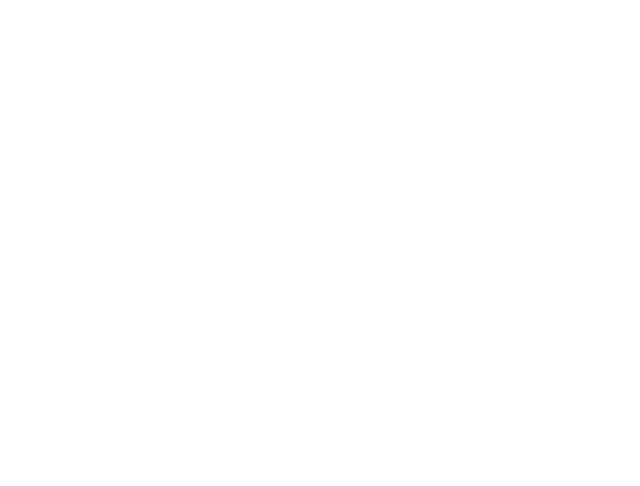
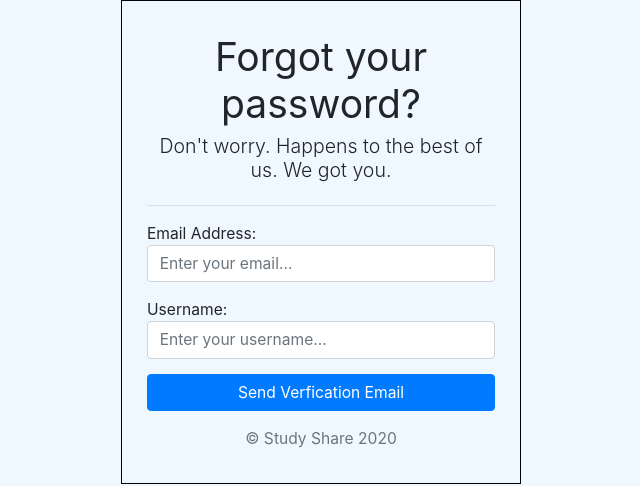
Before and after one commit to JonathanMCurtis/LargeProject, a React (Create React App) app in the folder recipes_web/: page /forgot-password in a window 1280 px wide. Shown: the top 486 px of the page, without its empty margins (319-959 px from the left). Built offline with nearby package versions, Linux system fonts and the light colour scheme.

Commit message:
Added login/signup/forgotpassword forms
Added new RegistrationCard component and fixed some styling issues.

```diff
--- a/recipes_web/src/components/Forms.jsx
+++ b/recipes_web/src/components/Forms.jsx
@@ -6,15 +6,15 @@
 class Login extends Component {
 	render () {
 		return (
-			<div className = "login-body">
+			<div className = 'login-body'>
 				<Form>
-					<Form.Group controlId = "loginUsername">
-						<Form.Label>Username</Form.Label>
-						<Form.Control type = "input"></Form.Control>
+					<Form.Group controlId = 'loginUsername'>
+						<Form.Label>Username:</Form.Label>
+						<Form.Control type = 'input'></Form.Control>
 					</Form.Group>
-					<Form.Group controlId = "loginPassword">
-						<Form.Label>Password</Form.Label>
-						<Form.Control type = "password"></Form.Control>
+					<Form.Group controlId = 'loginPassword'>
+						<Form.Label>Password:</Form.Label>
+						<Form.Control type = 'password'></Form.Control>
 					</Form.Group>
 				</Form>
 			</div>
@@ -26,27 +26,31 @@
 class Signup extends Component {
 	render () {
 		return (
-			<div className = "signup-body">
+			<div className = 'signup-body'>
 				<Form>
-					<Form.Group controlId = "signupFirstName">
+					<Form.Group controlId = 'signupFirstName'>
 						<Form.Label>First name:</Form.Label>
-						<Form.Control type = "input"></Form.Control>
+						<Form.Control type = 'input'></Form.Control>
 					</Form.Group>
-					<Form.Group controlId = "signupLastName">
+					<Form.Group controlId = 'signupLastName'>
 						<Form.Label>Last name:</Form.Label>
-						<Form.Control type = "input"></Form.Control>
+						<Form.Control type = 'input'></Form.Control>
 					</Form.Group>
-					<Form.Group controlId = "signupUsername">
-						<Form.Label>First name:</Form.Label>
-						<Form.Control type = "input"></Form.Control>
+					<Form.Group controlId = 'signupEmail'>
+						<Form.Label>Email:</Form.Label>
+						<Form.Control type = 'email'></Form.Control>
 					</Form.Group>
-					<Form.Group controlId = "signupPassword">
-						<Form.Label>First name:</Form.Label>
-						<Form.Control type = "password"></Form.Control>
+					<Form.Group controlId = 'signupUsername'>
+						<Form.Label>Username:</Form.Label>
+						<Form.Control type = 'input'></Form.Control>
 					</Form.Group>
-					<Form.Group controlId = "signupVerifyPwd">
+					<Form.Group controlId = 'signupPassword'>
+						<Form.Label>Password:</Form.Label>
+						<Form.Control type = 'password'></Form.Control>
+					</Form.Group>
+					<Form.Group controlId = 'signupVerifyPwd'>
 						<Form.Label>Verify your password:</Form.Label>
-						<Form.Control type = "password"></Form.Control>
+						<Form.Control type = 'password'></Form.Control>
 					</Form.Group>
 				</Form>
 			</div>
--- /dev/null
+++ b/recipes_web/src/components/RegistrationCard.js
@@ -0,0 +1,23 @@
+import React, { Component } from 'react';
+// import { Link } from 'react-router-dom';
+import './styles.css';
+
+export default class RegistrationCard extends Component {
+	render() {
+		const { title, description, children } = this.props;
+
+		return (
+			<div id = 'rc-background' className = 'h-100 w-100'>
+				{ /* <Link className = 'btn btn-outline-primary mt-1 ml-1' to = '/'>Go Back</Link> */ }
+				<div id = 'rc-form'>
+					<h1 id = 'rc-title' className = 'mt-2 text-center font-weight-normal'>{ title }</h1>
+					<h1 className = 'lead mb-4 text-center'>{ description }</h1>
+					<hr />
+					{ children }
+					<span id = 'result'></span>
+					<p className = 'mt-3 mb-2 text-muted text-center'>&copy; Study Share 2020</p>
+				</div>
+			</div>
+		);
+	}
+}
--- /dev/null
+++ b/recipes_web/src/components/styles.css
@@ -0,0 +1,14 @@
+/* Registration Card styles */
+
+#rc-background {
+	background-color: aliceblue;
+}
+
+ #rc-form {
+	background-color: aliceblue;
+	width: 100%;
+	max-width: 400px;
+	margin: 0 auto;
+	padding: 25px;
+	border: 1px solid black;
+}
--- a/recipes_web/src/config/Router.js
+++ b/recipes_web/src/config/Router.js
@@ -1,6 +1,7 @@
 import React from 'react';
 import { Home, Subject } from '../pages';
 import { BrowserRouter, Route, Switch } from 'react-router-dom';
+import ForgotPassword from '../pages/ForgotPassword';
 
 export const Router = () => {
 	return (
@@ -8,6 +9,7 @@
 			<Switch>
 				<Route exact path = '/' component = { Home } />
 				<Route exact path = '/subjects' component = { Subject } />
+				<Route exact path = '/forgot-password' component = { ForgotPassword } />
 			</Switch>
 		</BrowserRouter>
 	);
--- /dev/null
+++ b/recipes_web/src/pages/ForgotPassword.js
@@ -0,0 +1,31 @@
+import React, { Component } from 'react';
+import Form from 'react-bootstrap/Form';
+import Button from 'react-bootstrap/Button';
+import { Link } from 'react-router-dom';
+import RegistrationCard from '../components/RegistrationCard';
+
+export default class ForgotPassword extends Component {
+	renderVerifyForm () {
+		return (
+			<Form>
+				<Form.Group controlId = 'verifyEmailForm'>
+					<Form.Label className = 'mb-0'>Email Address:</Form.Label>
+					<Form.Control type = 'email' placeholder = 'Enter your email...' />
+				</Form.Group>
+				<Form.Group controlId = 'verifyUsernameForm'>
+					<Form.Label className = 'mb-0'>Username:</Form.Label>
+					<Form.Control type = 'test' placeholder = 'Enter your username...'></Form.Control>
+				</Form.Group>
+				<Button className = 'btn-block'>Send Verfication Email</Button>
+			</Form>
+		);
+	}
+
+	render () {
+		return (
+			<RegistrationCard title = 'Forgot your password?' description = "Don't worry. Happens to the best of us. We got you.">
+				{ this.renderVerifyForm() }
+			</RegistrationCard>
+		);
+	}
+}
--- a/recipes_web/src/pages/Registration.js
+++ b/recipes_web/src/pages/Registration.js
@@ -1,11 +1,22 @@
 import React, { Component } from 'react';
+import RegistrationCard from '../components/RegistrationCard';
+import { Login, Signup } from '../components/Forms';
 
 export default class Registration extends Component {
 	render() {
-		return (
-			<div className = 'h-100'>
-				<h1 className = 'text-white'>Gonna edit { this.props.render }!</h1>
-			</div>
-		);
+		if (this.props.render === 'login') {
+			return (
+				<RegistrationCard title = 'Log into your account!' description = ''>
+					<Login />
+				</RegistrationCard>
+			);
+		}
+		else {
+			return (
+				<RegistrationCard title = 'Create your new account!' description = ''>
+					<Signup />
+				</RegistrationCard>
+			);
+		}
 	}
 }
```
